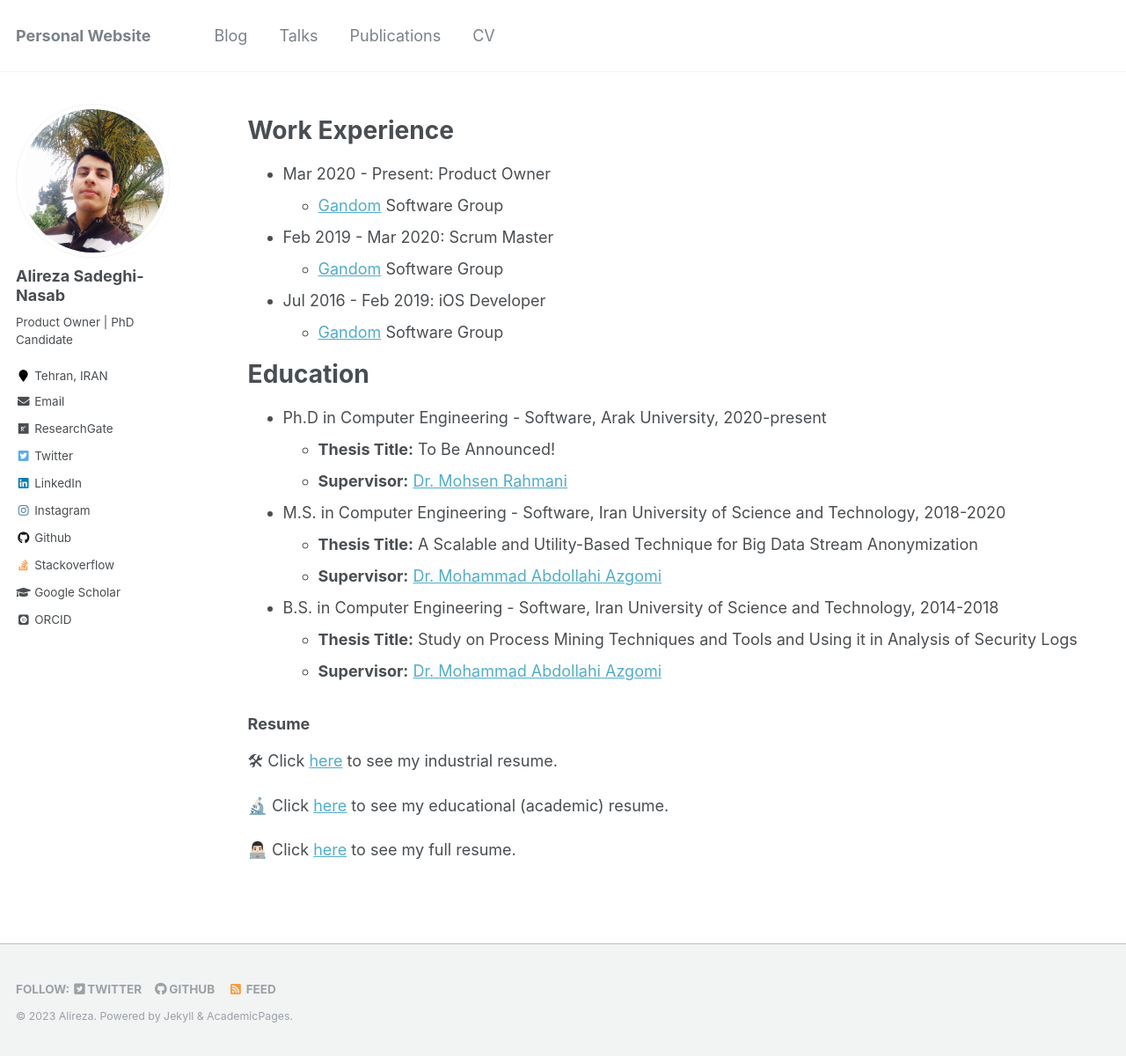
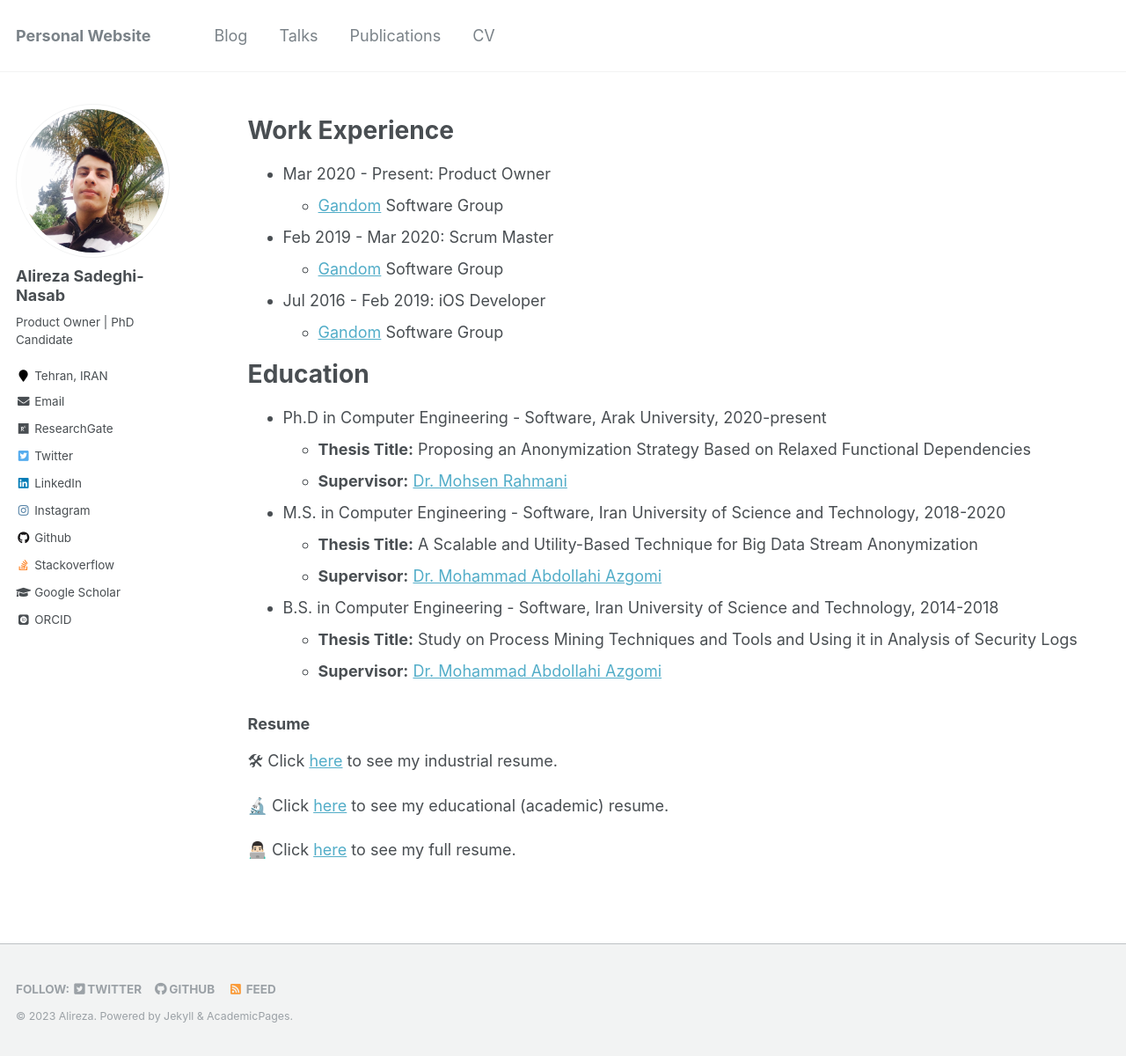
Before and after one commit to AlirezaSN/AlirezaSN.github.io, a Jekyll site: the page built from _pages/cv.md, in a window 1280 px wide and 1200 px high. Shown: the whole window at 88% size. Built offline with Jekyll 4.4.1, drawn with Linux system fonts in a browser that asks for light colours; some web fonts are replaced.

Commit message:
update resume

```diff
--- a/_pages/cv.md
+++ b/_pages/cv.md
@@ -23,7 +23,7 @@ Work Experience
 Education
 ======
 * Ph.D in Computer Engineering - Software, Arak University, 2020-present
-  * **Thesis Title:** To Be Announced!
+  * **Thesis Title:** Proposing an Anonymization Strategy Based on Relaxed Functional Dependencies
   * **Supervisor:** [Dr. Mohsen Rahmani](https://mohsenrahmani.ir)
 * M.S. in Computer Engineering - Software, Iran University of Science and Technology, 2018-2020
   * **Thesis Title:** A Scalable and Utility-Based Technique for Big Data Stream Anonymization
```
Also changed, not shown: 3 other files.
